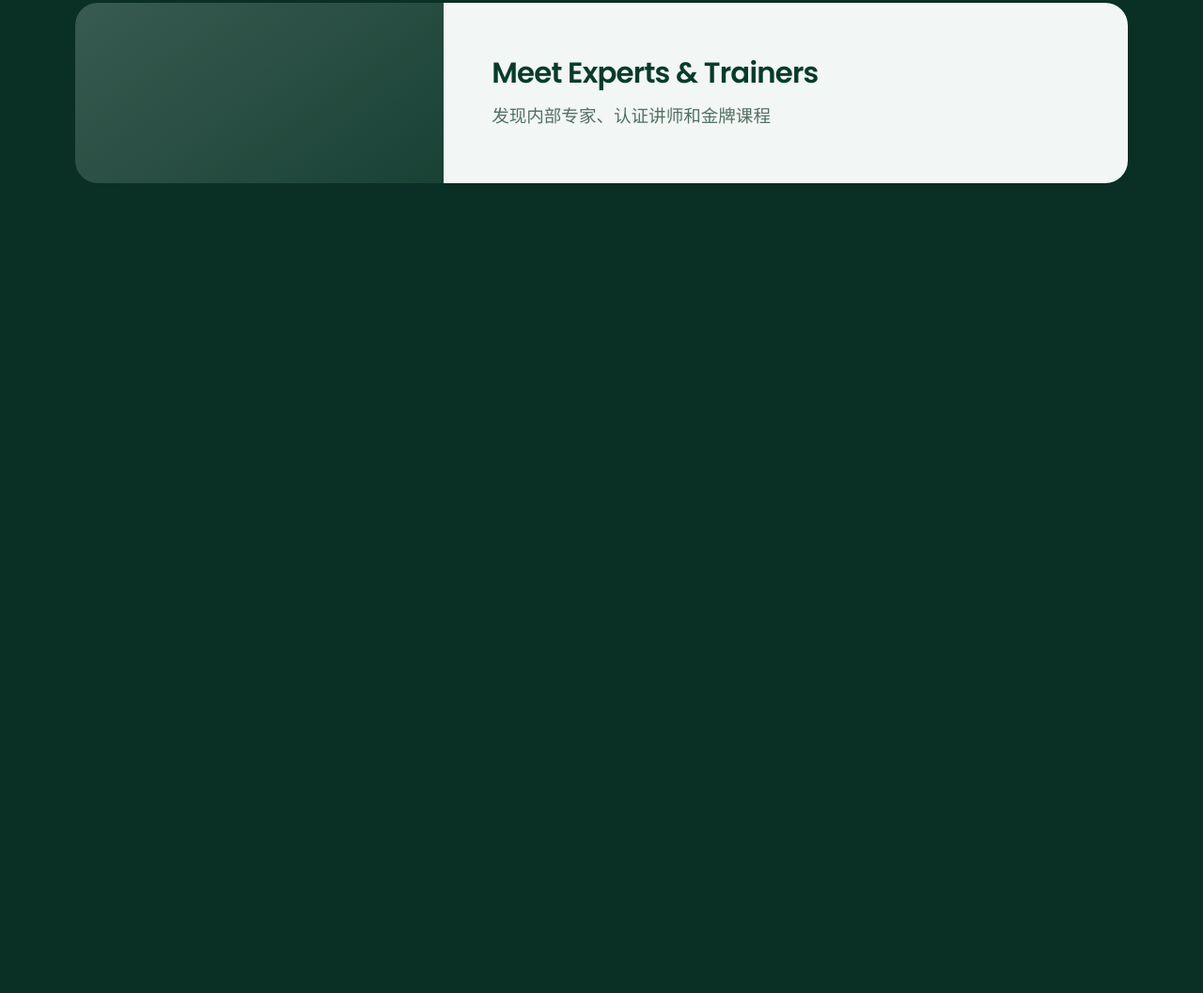
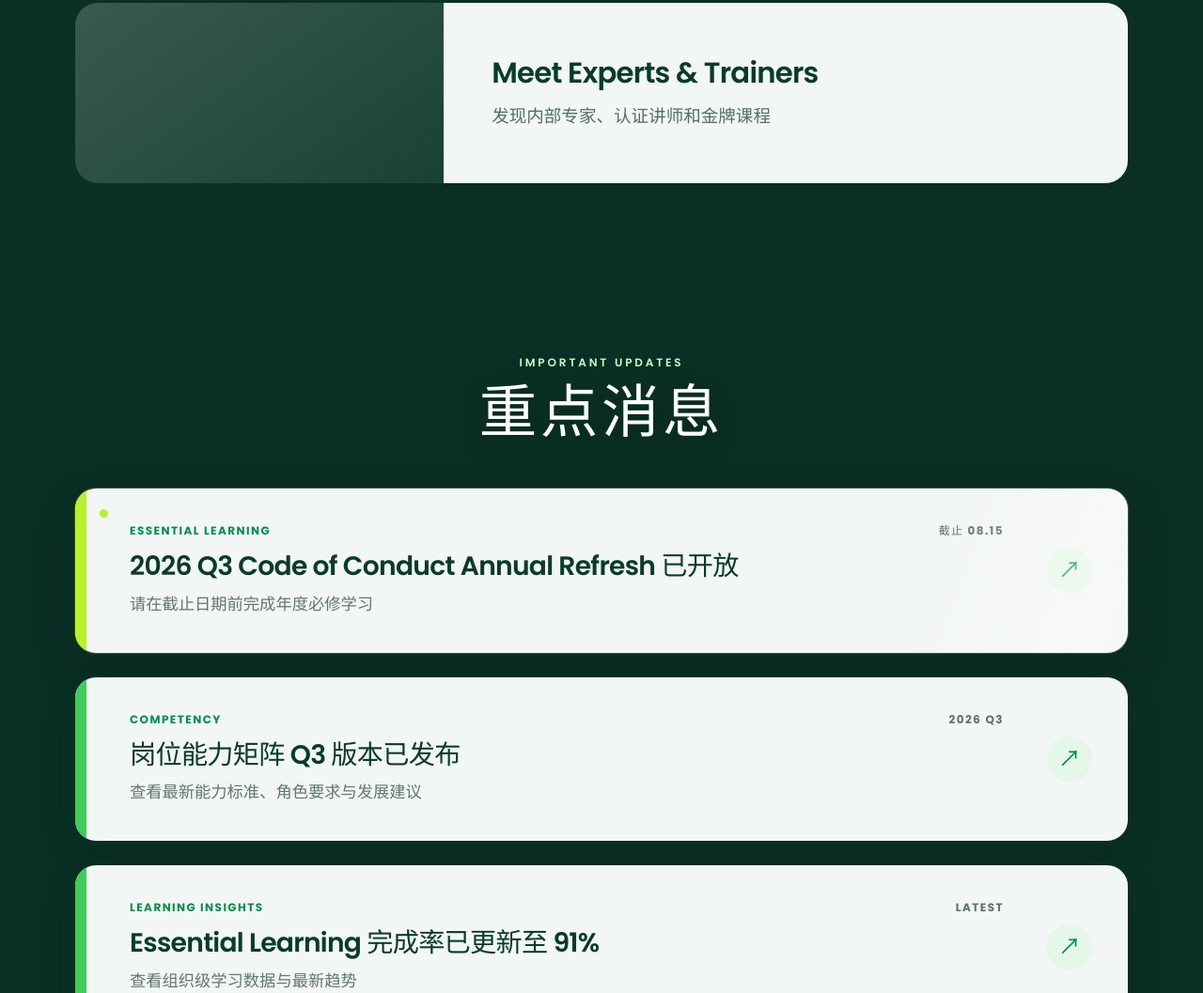
Before and after one commit to Z-Ray66/schneider-particle-demo, a plain HTML site: page head_section/index.html in a window 1280 px wide. Shown: the part 1743-2800 px from the top of the page at 94% size. Before the commit the page ends 2074 px from the top, so only its background shows below. Drawn offline with Linux system fonts and the light colour scheme; animation ran at ten frames a second.

Commit message:
feat: add SharePoint routes and important updates

```diff
--- a/head_section/assets/growth-picks.js
+++ b/head_section/assets/growth-picks.js
@@ -1,19 +1,22 @@
 const growthSection = document.querySelector(".growth-section");
+const updatesSection = document.querySelector(".updates-section");
 
-if (growthSection) {
+function initializeRevealSection(section, readyClass) {
+  if (!section) return;
+
   const reducedMotion = window.matchMedia("(prefers-reduced-motion: reduce)");
 
   if (reducedMotion.matches || !("IntersectionObserver" in window)) {
-    growthSection.classList.add("is-visible");
+    section.classList.add("is-visible");
   } else {
-    growthSection.classList.add("growth-motion-ready");
+    section.classList.add(readyClass);
 
     const revealObserver = new IntersectionObserver(
       ([entry], observer) => {
         if (!entry?.isIntersecting) return;
 
-        growthSection.classList.add("is-visible");
-        observer.unobserve(growthSection);
+        section.classList.add("is-visible");
+        observer.unobserve(section);
       },
       {
         rootMargin: "0px 0px -12%",
@@ -21,6 +24,9 @@ if (growthSection) {
       },
     );
 
-    revealObserver.observe(growthSection);
+    revealObserver.observe(section);
   }
 }
+
+initializeRevealSection(growthSection, "growth-motion-ready");
+initializeRevealSection(updatesSection, "updates-motion-ready");
--- /dev/null
+++ b/head_section/assets/important-updates.css
@@ -0,0 +1,297 @@
+.updates-section {
+  position: relative;
+  z-index: 2;
+  min-height: 88svh;
+  padding: clamp(36px, 6vh, 70px) 24px clamp(120px, 16vh, 180px);
+}
+
+.updates-section__inner {
+  width: min(1120px, 100%);
+  margin: 0 auto;
+}
+
+.updates-heading {
+  margin-bottom: clamp(38px, 6vh, 62px);
+  color: #fff;
+  text-align: center;
+  text-shadow: 0 8px 30px rgb(1 21 15 / 0.24);
+}
+
+.updates-heading p {
+  margin: 0 0 12px;
+  color: #bdffca;
+  font-size: 12px;
+  font-weight: 600;
+  line-height: 1.2;
+  letter-spacing: 0.24em;
+  text-transform: uppercase;
+}
+
+.updates-heading h2 {
+  margin: 0;
+  font-size: clamp(36px, 4.8vw, 62px);
+  font-weight: 600;
+  line-height: 1.08;
+  letter-spacing: 0.06em;
+}
+
+.updates-list {
+  display: grid;
+  gap: clamp(18px, 2.3vw, 26px);
+}
+
+.update-card {
+  --reveal-delay: 0ms;
+  --update-accent: #3dcd58;
+  position: relative;
+  display: grid;
+  grid-template-columns: 12px minmax(0, 1fr) auto;
+  align-items: center;
+  min-height: 152px;
+  overflow: hidden;
+  color: #083b2a;
+  border: 0;
+  border-radius: 22px;
+  outline: none;
+  background: rgb(250 253 251 / 0.97);
+  box-shadow: 0 14px 40px rgb(0 31 21 / 0.12);
+  transition:
+    transform 320ms cubic-bezier(0.2, 0.8, 0.2, 1),
+    box-shadow 320ms ease,
+    background-color 320ms ease;
+}
+
+.update-card--urgent {
+  --update-accent: #b8f229;
+  box-shadow:
+    0 18px 48px rgb(0 31 21 / 0.2),
+    0 0 0 1px rgb(218 255 135 / 0.24);
+}
+
+.update-card__status {
+  align-self: stretch;
+  background: var(--update-accent);
+}
+
+.update-card__pulse {
+  position: absolute;
+  top: 22px;
+  left: 26px;
+  width: 9px;
+  height: 9px;
+  border-radius: 50%;
+  background: #b8f229;
+  box-shadow: 0 0 0 0 rgb(184 242 41 / 0.55);
+}
+
+.update-card__content {
+  min-width: 0;
+  padding: clamp(24px, 3.2vw, 38px) clamp(24px, 3.8vw, 46px);
+}
+
+.update-card__meta {
+  display: flex;
+  align-items: center;
+  justify-content: space-between;
+  gap: 18px;
+  margin-bottom: 13px;
+}
+
+.update-card__category,
+.update-card__deadline {
+  font-size: 12px;
+  font-weight: 700;
+  line-height: 1.2;
+  letter-spacing: 0.12em;
+  text-transform: uppercase;
+}
+
+.update-card__category {
+  color: #008f4e;
+}
+
+.update-card__deadline {
+  color: #5c756b;
+  white-space: nowrap;
+}
+
+.update-card strong {
+  display: block;
+  font-size: clamp(21px, 2.2vw, 31px);
+  font-weight: 600;
+  line-height: 1.25;
+  letter-spacing: -0.025em;
+}
+
+.update-card__summary {
+  display: block;
+  margin-top: 10px;
+  color: #60786e;
+  font-size: clamp(15px, 1.35vw, 18px);
+  font-weight: 500;
+  line-height: 1.5;
+}
+
+.update-card__arrow {
+  display: grid;
+  width: 48px;
+  height: 48px;
+  margin-right: clamp(22px, 3vw, 38px);
+  color: #008f4e;
+  border-radius: 50%;
+  place-items: center;
+  background: #e4f7e8;
+  font-size: 24px;
+  transition:
+    color 260ms ease,
+    transform 320ms cubic-bezier(0.2, 0.8, 0.2, 1),
+    background-color 260ms ease;
+}
+
+.update-card:hover,
+.update-card:focus-visible {
+  transform: translate3d(8px, 3px, 0);
+  background: #fff;
+  box-shadow: 0 24px 50px rgb(0 31 21 / 0.28);
+}
+
+.update-card:hover .update-card__arrow,
+.update-card:focus-visible .update-card__arrow {
+  color: #fff;
+  background: #008f4e;
+  transform: translate(3px, -3px);
+}
+
+.update-card:focus-visible {
+  box-shadow:
+    0 24px 50px rgb(0 31 21 / 0.28),
+    0 0 0 4px rgb(183 255 194 / 0.8);
+}
+
+.updates-section.updates-motion-ready .updates-reveal {
+  opacity: 0;
+  transform: translate3d(0, 72px, 0);
+}
+
+.updates-section.updates-motion-ready.is-visible .updates-reveal {
+  opacity: 1;
+  transform: translate3d(0, 0, 0);
+  transition:
+    opacity 1s ease var(--reveal-delay, 0ms),
+    transform 1.15s cubic-bezier(0.16, 1, 0.3, 1) var(--reveal-delay, 0ms);
+}
+
+@media (prefers-reduced-motion: no-preference) {
+  .update-card--urgent::after {
+    content: "";
+    position: absolute;
+    inset: 0;
+    pointer-events: none;
+    background: linear-gradient(110deg, transparent 32%, rgb(255 255 255 / 0.38) 48%, transparent 64%);
+    transform: translateX(-120%);
+    animation: important-update-sheen 5.8s 1.5s infinite ease-in-out;
+  }
+
+  .update-card__pulse {
+    animation: important-update-pulse 2.2s infinite ease-out;
+  }
+}
+
+@keyframes important-update-sheen {
+  0%,
+  64% {
+    transform: translateX(-120%);
+  }
+  88%,
+  100% {
+    transform: translateX(120%);
+  }
+}
+
+@keyframes important-update-pulse {
+  0% {
+    box-shadow: 0 0 0 0 rgb(184 242 41 / 0.55);
+  }
+  70%,
+  100% {
+    box-shadow: 0 0 0 12px rgb(184 242 41 / 0);
+  }
+}
+
+@media (max-width: 760px) {
+  .updates-section {
+    padding-inline: 16px;
+  }
+
+  .update-card {
+    grid-template-columns: 9px minmax(0, 1fr) auto;
+    min-height: 142px;
+    border-radius: 19px;
+  }
+
+  .update-card__content {
+    padding: 22px 18px;
+  }
+
+  .update-card__meta {
+    align-items: flex-start;
+    flex-direction: column;
+    gap: 7px;
+    margin-bottom: 11px;
+  }
+
+  .update-card__arrow {
+    width: 42px;
+    height: 42px;
+    margin-right: 18px;
+    font-size: 21px;
+  }
+
+  .update-card__pulse {
+    top: 18px;
+    left: 20px;
+  }
+}
+
+@media (max-width: 460px) {
+  .updates-section {
+    min-height: auto;
+    padding-top: 22px;
+    padding-bottom: 110px;
+  }
+
+  .updates-heading {
+    margin-bottom: 34px;
+  }
+
+  .updates-heading h2 {
+    font-size: 38px;
+  }
+
+  .update-card {
+    grid-template-columns: 7px minmax(0, 1fr);
+  }
+
+  .update-card__content {
+    padding: 20px 16px;
+  }
+
+  .update-card strong {
+    font-size: 18px;
+  }
+
+  .update-card__summary {
+    font-size: 14px;
+  }
+
+  .update-card__arrow {
+    display: none;
+  }
+}
+
+@media (prefers-reduced-motion: reduce) {
+  .update-card,
+  .updates-reveal {
+    transition-duration: 0.01ms !important;
+  }
+}
--- /dev/null
+++ b/head_section/assets/sharepoint-navigation.js
@@ -0,0 +1,50 @@
+/**
+ * SharePoint page destinations for every Home-page entry point.
+ *
+ * Keep `url` empty until the corresponding SharePoint page is available.
+ * Both server-relative URLs and full HTTPS URLs are supported. Examples:
+ *   /sites/GSC-Learning/SitePages/Learning-Hub.aspx
+ *   https://contoso.sharepoint.com/sites/GSC-Learning/SitePages/Learning-Hub.aspx
+ *
+ * Use target: "_blank" only for external systems such as an LMS. SharePoint
+ * pages should normally keep target: "_self" so navigation replaces Home.
+ */
+export const sharePointRoutes = Object.freeze({
+  essentialLearning: { url: "", target: "_self" },
+  upcomingClasses: { url: "", target: "_self" },
+  competencyFramework: { url: "", target: "_self" },
+  expertsTrainers: { url: "", target: "_self" },
+  learningInsights: { url: "", target: "_self" },
+});
+
+export function initializeSharePointNavigation(root = document) {
+  const links = root.querySelectorAll("[data-sharepoint-route]");
+
+  links.forEach((link) => {
+    const routeKey = link.dataset.sharepointRoute;
+    const destination = sharePointRoutes[routeKey];
+    const configuredUrl = destination?.url?.trim();
+
+    if (!configuredUrl) {
+      link.dataset.routeStatus = "pending";
+      link.setAttribute("aria-disabled", "true");
+      link.addEventListener("click", preventPendingNavigation);
+      return;
+    }
+
+    link.href = configuredUrl;
+    link.target = destination.target || "_self";
+    link.dataset.routeStatus = "ready";
+    link.removeAttribute("aria-disabled");
+
+    if (link.target === "_blank") {
+      link.rel = "noopener noreferrer";
+    }
+  });
+}
+
+function preventPendingNavigation(event) {
+  event.preventDefault();
+}
+
+initializeSharePointNavigation();
--- a/head_section/index.html
+++ b/head_section/index.html
@@ -12,10 +12,12 @@
     <title>GSC China Learning Hub</title>
     <script type="module" crossorigin src="./assets/index-BZFlhtF8.js"></script>
     <script type="module" src="./assets/hero-illustrations.js"></script>
+    <script type="module" src="./assets/sharepoint-navigation.js"></script>
     <script type="module" src="./assets/growth-picks.js"></script>
     <link rel="stylesheet" crossorigin href="./assets/index-I23fLwK-.css">
     <link rel="stylesheet" href="./assets/hero-illustrations.css">
     <link rel="stylesheet" href="./assets/growth-picks.css">
+    <link rel="stylesheet" href="./assets/important-updates.css">
   </head>
   <body>
     <div id="root"></div>
@@ -31,7 +33,8 @@
           <a
             class="growth-card growth-reveal"
             id="essential-learning"
-            href="#essential-learning"
+            href="#growth-picks"
+            data-sharepoint-route="essentialLearning"
             style="--reveal-delay: 100ms"
           >
             <!-- Replace the empty media span with an image when artwork is ready. -->
@@ -45,7 +48,8 @@
           <a
             class="growth-card growth-reveal"
             id="upcoming-classes"
-            href="#upcoming-classes"
+            href="#growth-picks"
+            data-sharepoint-route="upcomingClasses"
             style="--reveal-delay: 190ms"
           >
             <!-- Replace the empty media span with an image when artwork is ready. -->
@@ -59,7 +63,8 @@
           <a
             class="growth-card growth-reveal"
             id="role-competency"
-            href="#role-competency"
+            href="#growth-picks"
+            data-sharepoint-route="competencyFramework"
             style="--reveal-delay: 280ms"
           >
             <!-- Replace the empty media span with an image when artwork is ready. -->
@@ -73,7 +78,8 @@
           <a
             class="growth-card growth-reveal"
             id="experts-trainers"
-            href="#experts-trainers"
+            href="#growth-picks"
+            data-sharepoint-route="expertsTrainers"
             style="--reveal-delay: 370ms"
           >
             <!-- Replace the empty media span with an image when artwork is ready. -->
@@ -86,5 +92,77 @@
         </div>
       </div>
     </section>
+
+    <section
+      class="updates-section"
+      id="important-updates"
+      aria-labelledby="important-updates-title"
+      data-scroll-reveal="updates"
+    >
+      <div class="updates-section__inner">
+        <header class="updates-heading updates-reveal">
+          <p>Important updates</p>
+          <h2 id="important-updates-title" lang="zh-CN">重点消息</h2>
+        </header>
+
+        <div class="updates-list" aria-label="Important learning updates">
+          <a
+            class="update-card update-card--urgent updates-reveal"
+            href="#important-updates"
+            data-sharepoint-route="essentialLearning"
+            style="--reveal-delay: 100ms"
+          >
+            <span class="update-card__status" aria-hidden="true">
+              <span class="update-card__pulse"></span>
+            </span>
+            <span class="update-card__content">
+              <span class="update-card__meta">
+                <span class="update-card__category">Essential Learning</span>
+                <span class="update-card__deadline" lang="zh-CN">截止 08.15</span>
+              </span>
+              <strong>2026 Q3 Code of Conduct Annual Refresh 已开放</strong>
+              <span class="update-card__summary" lang="zh-CN">请在截止日期前完成年度必修学习</span>
+            </span>
+            <span class="update-card__arrow" aria-hidden="true">↗</span>
+          </a>
+
+          <a
+            class="update-card updates-reveal"
+            href="#important-updates"
+            data-sharepoint-route="competencyFramework"
+            style="--reveal-delay: 200ms"
+          >
+            <span class="update-card__status" aria-hidden="true"></span>
+            <span class="update-card__content">
+              <span class="update-card__meta">
+                <span class="update-card__category">Competency</span>
+                <span class="update-card__deadline">2026 Q3</span>
+              </span>
+              <strong lang="zh-CN">岗位能力矩阵 Q3 版本已发布</strong>
+              <span class="update-card__summary" lang="zh-CN">查看最新能力标准、角色要求与发展建议</span>
+            </span>
+            <span class="update-card__arrow" aria-hidden="true">↗</span>
+          </a>
+
+          <a
+            class="update-card updates-reveal"
+            href="#important-updates"
+            data-sharepoint-route="learningInsights"
+            style="--reveal-delay: 300ms"
+          >
+            <span class="update-card__status" aria-hidden="true"></span>
+            <span class="update-card__content">
+              <span class="update-card__meta">
+                <span class="update-card__category">Learning Insights</span>
+                <span class="update-card__deadline">Latest</span>
+              </span>
+              <strong>Essential Learning 完成率已更新至 91%</strong>
+              <span class="update-card__summary" lang="zh-CN">查看组织级学习数据与最新趋势</span>
+            </span>
+            <span class="update-card__arrow" aria-hidden="true">↗</span>
+          </a>
+        </div>
+      </div>
+    </section>
   </body>
 </html>
```
